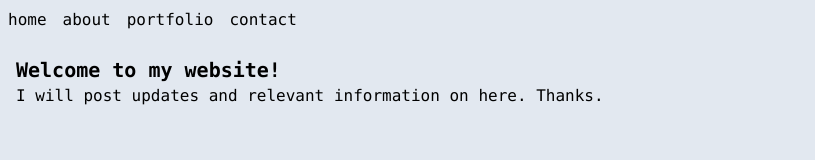
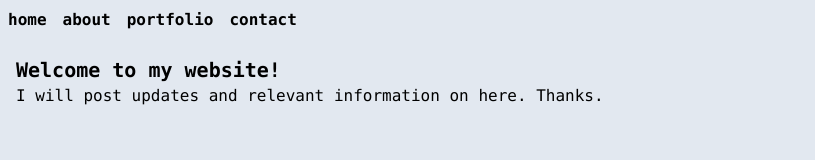
Before and after one commit to masroor47/next-personal-website, a Next.js app: page / in a window 1280 px wide. Shown: the top 160 px of the page, without its empty margins (0-815 px from the left). Built offline with nearby package versions, Linux system fonts and the light colour scheme.

Commit message:
change nav font

```diff
--- a/app/layout.tsx
+++ b/app/layout.tsx
@@ -15,7 +15,7 @@ export default function RootLayout({
 
       <body className='flex flex-col justify-between font-mono h-screen bg-slate-200'>
         <nav>
-          <ul className='flex'>
+          <ul className='flex font-semibold'>
             <li className='p-2'><Link href="/">home</Link></li>
             <li className='p-2'><Link href="/">about</Link></li>
             <li className='p-2'><Link href="/">portfolio</Link></li>
```
